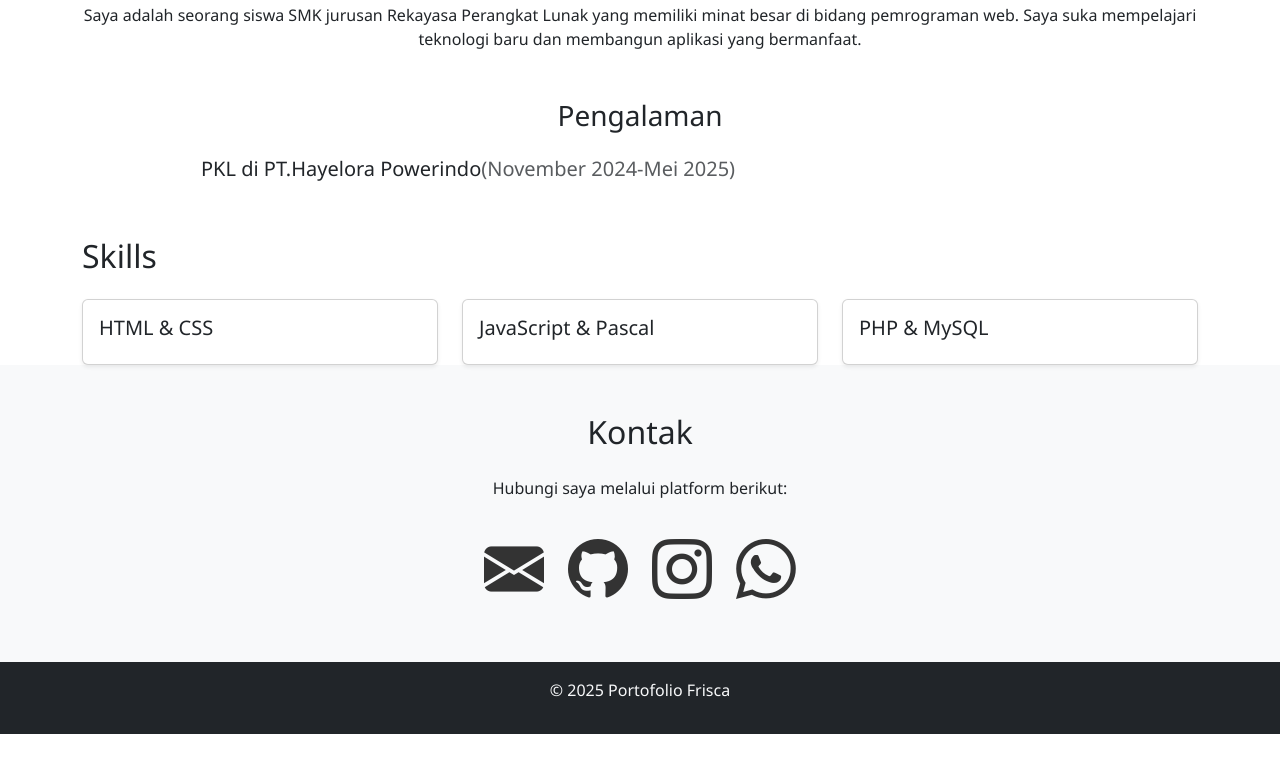
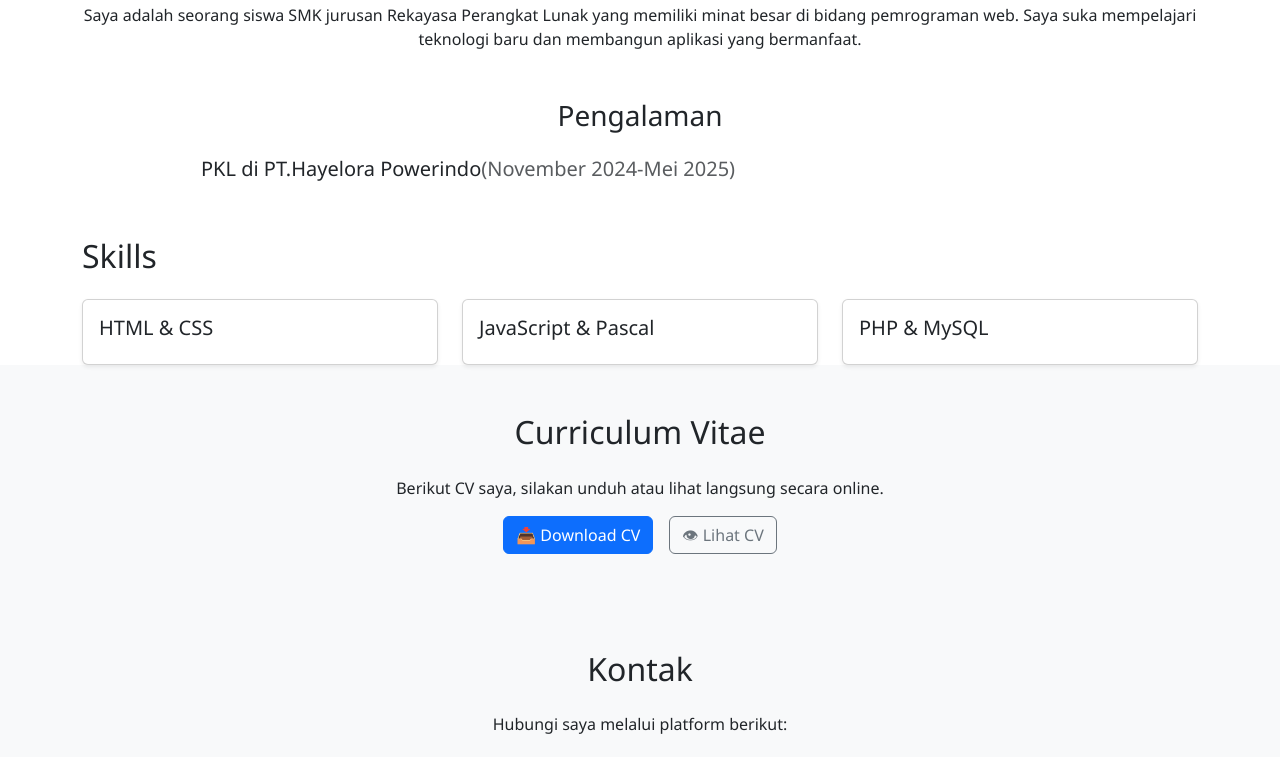
Before and after one commit to Frisc4/My-Portofolio, a plain HTML site: page index.html in a window 1280 px wide. Shown: the part 445-1202 px from the top of the page. Before the commit the page ends 1179 px from the top, so only its background shows below. Drawn offline with nearby package versions, Linux system fonts and the light colour scheme.

Commit message:
Update index.html

```diff
--- a/index.html
+++ b/index.html
@@ -82,6 +82,22 @@
       </div>
     </div>
   </section>
+  <!-- CV Section -->
+<section id="cv" class="py-5 bg-light">
+    <div class="container text-center">
+      <h2 class="mb-4">Curriculum Vitae</h2>
+      <p>Berikut CV saya, silakan unduh atau lihat langsung secara online.</p>
+
+      <div class="d-flex justify-content-center gap-3">
+        <!-- Tombol Download -->
+        <a href="assets/cv.pdf" class="btn btn-primary" download>📥 Download CV</a>
+
+        <!-- Tombol Lihat Online -->
+        <a href="cv friska.pdf" target="_blank" class="btn btn-outline-secondary">👁 Lihat CV</a>
+      </div>
+    </div>
+  </section>
+
   <!-- Contact Section -->
 <section id="contact" class="bg-light py-5">
   <div class="container text-center">
```
